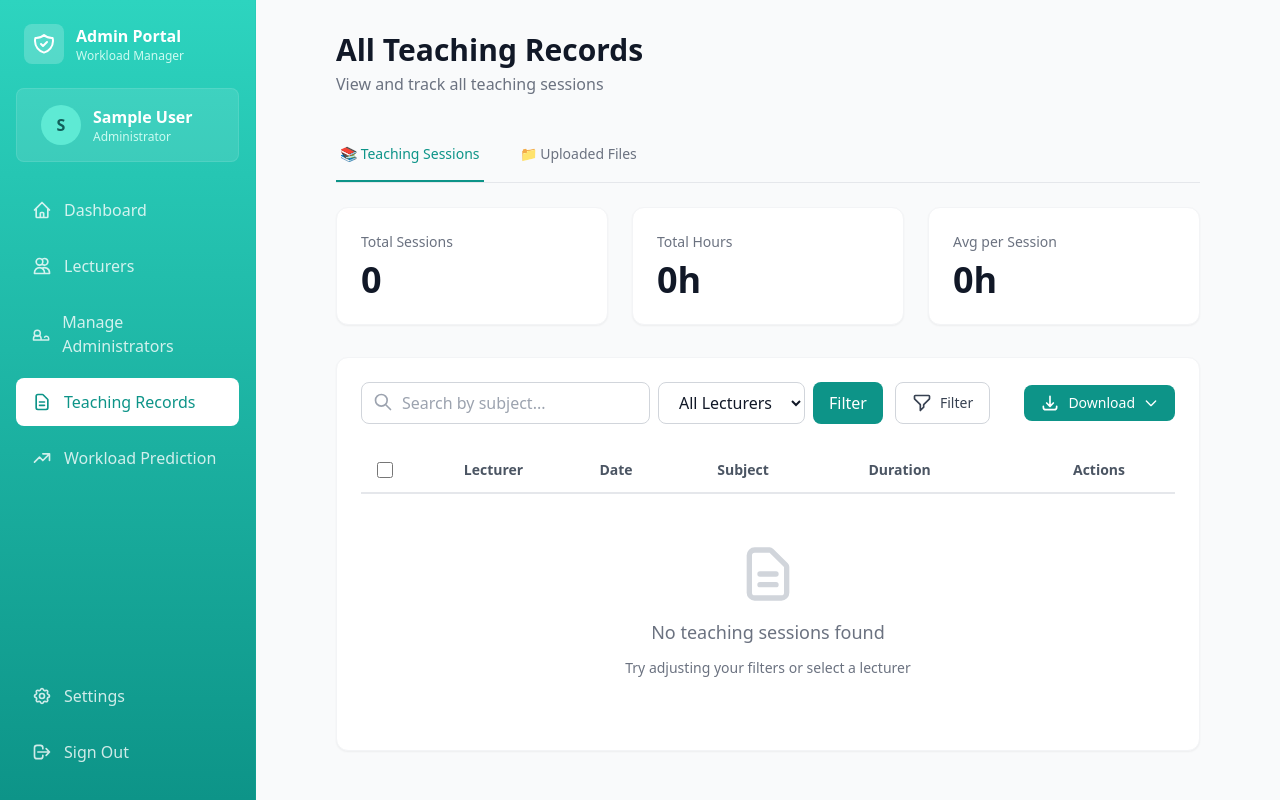
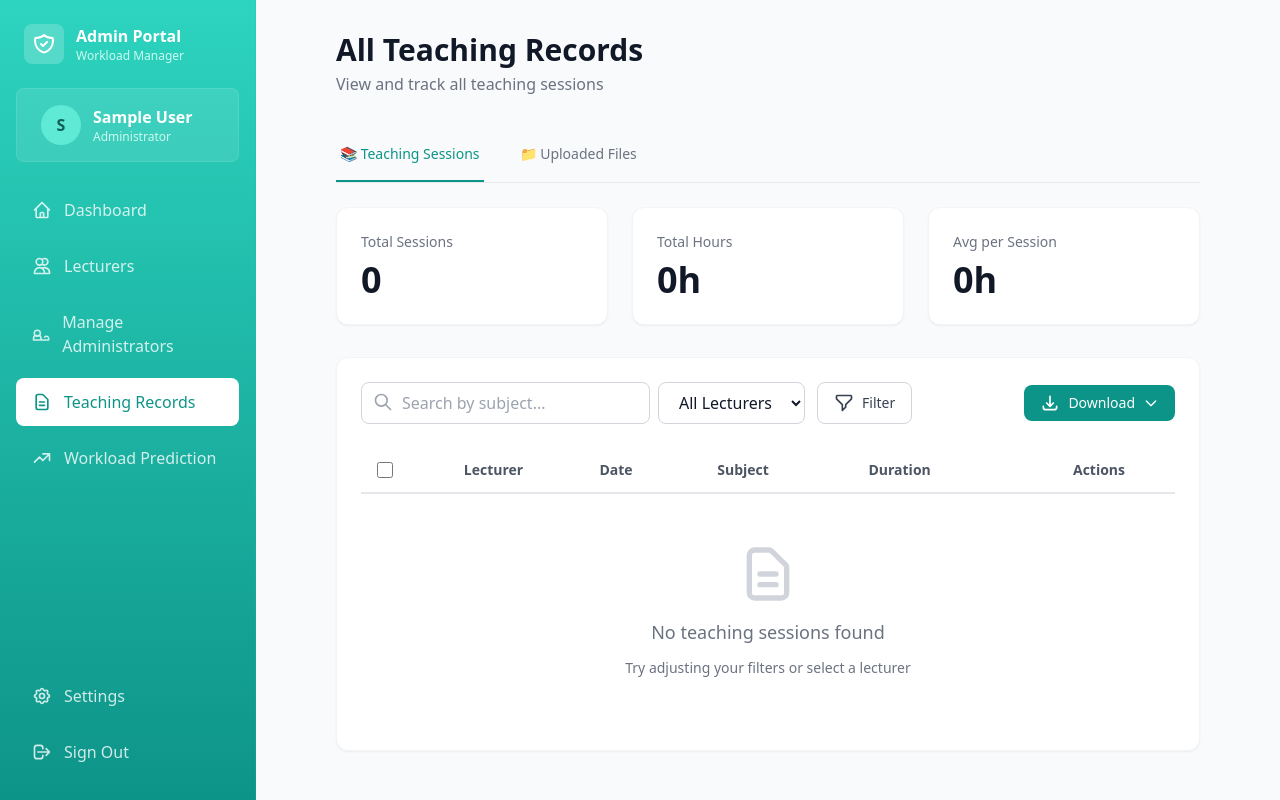
Before and after one commit to KhornMolika/teaching-record-hub, a Django app: page /administrator/teaching-records/ in a window 1280 px wide. Run offline with Django 5.2, Linux system fonts and the light colour scheme; the visitor is signed in with stand-in values (Sample User, id 1); data comes from the database, SQL or seed files in the repository; data that the repository does not hold is empty; some libraries are stand-ins or nearby versions.

Commit message:
new-update

```diff
--- a/teaching_analytics/templates/analytics/admin/sidebarAdmin.html
+++ b/teaching_analytics/templates/analytics/admin/sidebarAdmin.html
@@ -67,7 +67,7 @@
   <nav class="flex-1 px-4 overflow-y-auto">
     <a
       href="{% url 'dashboard' %}"
-      class="flex items-center gap-3 px-4 py-3 {% if request.resolver_match.url_name == 'dashboard' %}bg-white text-teal-600{% else %}text-white/80 hover:bg-white/10{% endif %} rounded-lg mb-2 font-medium transition"
+      class="flex items-center gap-3 px-4 py-3 {% if request.resolver_match.url_name == 'dashboard' %}bg-white dark:bg-teal-600 text-teal-600 dark:text-white{% else %}text-white/80 dark:text-gray-300 hover:bg-white/10 dark:hover:bg-gray-700{% endif %} rounded-lg mb-2 font-medium transition"
     >
       <svg
         class="w-5 h-5"
@@ -86,7 +86,7 @@
     </a>
     <a
       href="{% url 'lecturers' %}"
-      class="flex items-center gap-3 px-4 py-3 {% if request.resolver_match.url_name == 'lecturers' %}bg-white text-teal-600{% else %}text-white/80 hover:bg-white/10{% endif %} rounded-lg mb-2 font-medium transition"
+      class="flex items-center gap-3 px-4 py-3 {% if request.resolver_match.url_name == 'lecturers' %}bg-white dark:bg-teal-600 text-teal-600 dark:text-white{% else %}text-white/80 dark:text-gray-300 hover:bg-white/10 dark:hover:bg-gray-700{% endif %} rounded-lg mb-2 font-medium transition"
     >
       <svg
         class="w-5 h-5"
@@ -106,7 +106,7 @@
     {% if request.user.is_superuser %}
     <a
       href="{% url 'manage_admins' %}"
-      class="flex items-center gap-3 px-4 py-3 {% if request.resolver_match.url_name == 'manage_admins' %}bg-white text-teal-600{% else %}text-white/80 hover:bg-white/10{% endif %} rounded-lg mb-2 font-medium transition"
+      class="flex items-center gap-3 px-4 py-3 {% if request.resolver_match.url_name == 'manage_admins' %}bg-white dark:bg-teal-600 text-teal-600 dark:text-white{% else %}text-white/80 dark:text-gray-300 hover:bg-white/10 dark:hover:bg-gray-700{% endif %} rounded-lg mb-2 font-medium transition"
     >
       <svg
         class="w-5 h-5"
@@ -126,7 +126,7 @@
     {% endif %}
     <a
       href="{% url 'admin_teaching_records' %}"
-      class="flex items-center gap-3 px-4 py-3 {% if request.resolver_match.url_name == 'admin_teaching_records' %}bg-white text-teal-600{% else %}text-white/80 hover:bg-white/10{% endif %} rounded-lg mb-2 font-medium transition"
+      class="flex items-center gap-3 px-4 py-3 {% if request.resolver_match.url_name == 'admin_teaching_records' %}bg-white dark:bg-teal-600 text-teal-600 dark:text-white{% else %}text-white/80 dark:text-gray-300 hover:bg-white/10 dark:hover:bg-gray-700{% endif %} rounded-lg mb-2 font-medium transition"
     >
       <svg
         class="w-5 h-5"
@@ -146,7 +146,7 @@
 
     <a
       href="{% url 'admin_workload_prediction' %}"
-      class="flex items-center gap-3 px-4 py-3 {% if request.resolver_match.url_name == 'admin_workload_prediction' %}bg-white text-teal-600{% else %}text-white/80 hover:bg-white/10{% endif %} rounded-lg mb-2 font-medium transition"
+      class="flex items-center gap-3 px-4 py-3 {% if request.resolver_match.url_name == 'admin_workload_prediction' %}bg-white dark:bg-teal-600 text-teal-600 dark:text-white{% else %}text-white/80 dark:text-gray-300 hover:bg-white/10 dark:hover:bg-gray-700{% endif %} rounded-lg mb-2 font-medium transition"
     >
       <svg
         class="w-5 h-5"
@@ -169,7 +169,7 @@
   <div class="px-4 pb-6">
     <a
       href="{% url 'admin_settings' %}"
-      class="flex items-center gap-3 px-4 py-3 text-white/80 hover:bg-white/10 rounded-lg mb-2 transition"
+      class="flex items-center gap-3 px-4 py-3 {% if request.resolver_match.url_name == 'admin_settings' %}bg-white dark:bg-teal-600 text-teal-600 dark:text-white{% else %}text-white/80 dark:text-gray-300 hover:bg-white/10 dark:hover:bg-gray-700{% endif %} rounded-lg mb-2 transition"
     >
       <svg
         class="w-5 h-5"
--- a/teaching_analytics/templates/analytics/admin/teaching_records.html
+++ b/teaching_analytics/templates/analytics/admin/teaching_records.html
@@ -105,11 +105,6 @@
                   </option>
                   {% endfor %}
                 </select>
-                <button type="submit" class="px-4 py-2 bg-teal-600 dark:bg-teal-500 text-white rounded-lg
-                                              hover:bg-teal-700 dark:hover:bg-teal-600 transition-all duration-300
-                                              hover:scale-105 active:scale-95">
-                  Filter
-                </button>
               </form>
 
               <!-- Filter Button -->
```
Also changed, not shown: teaching_analytics/templates/analytics/admin/lecturers.html (+16 -5 lines).
